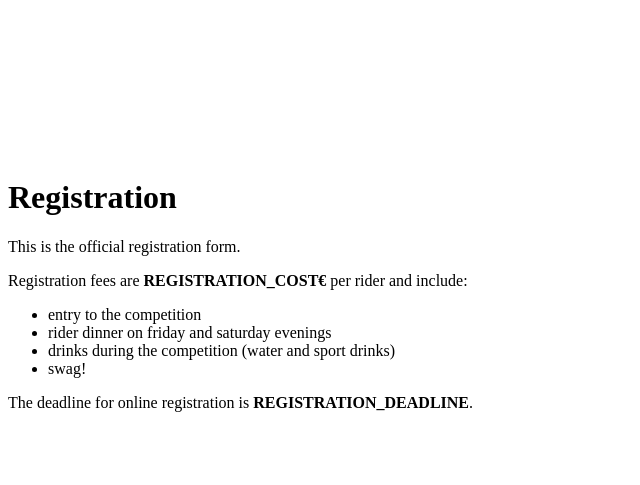
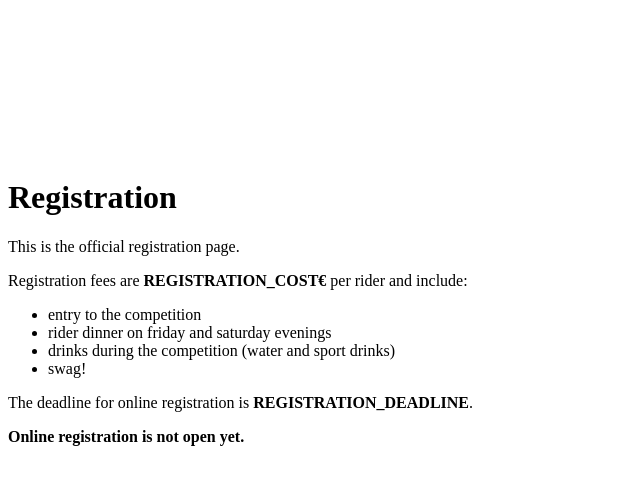
Before and after one commit to mikaelgramont/IMA, a PHP site: page /registration.php in a window 1280 px wide. Shown: the top 485 px of the page, without its empty margins (0-640 px from the left). Run offline with PHP 8.4, Linux system fonts and the light colour scheme; some libraries are stand-ins or nearby versions.

Commit message:
Updated registration pages so they're not open to the public yet.

```diff
--- a/pages/wbc/registration.php
+++ b/pages/wbc/registration.php
@@ -1,3 +1,10 @@
+<?php
+define('NOT_OPEN_YET', 'not_open_yet');
+define('OPEN', 'open');
+define('CLOSED', 'closed');
+
+define('REGISTRATION_OPEN', NOT_OPEN_YET);
+?>
   <style>
     /* Rest of the page */
     .content-wrapper {
@@ -197,6 +204,10 @@
       padding-right: 10px;
       font-weight: bold;
     }
+
+    .registration-status {
+      font-weight: bold;
+    }
   </style>
 
   <svg class="hidden">
@@ -211,7 +222,7 @@
   <div class="content-wrapper">
     <div class="content-main">
       <h1 class="display-font">Registration</h1>
-    <p>This is the official registration form.</p>
+      <p>This is the official registration page.</p>
       <p>
         Registration fees are <b><?php echo REGISTRATION_COST ?>&euro;</b> per rider and include:
       </p>
@@ -225,10 +236,25 @@
         The deadline for online registration is <b><?php echo REGISTRATION_DEADLINE ?></b>.
       </p>
 
+      <?php
+      switch (REGISTRATION_OPEN) {
+        case NOT_OPEN_YET:
+          echo "<p class='registration-status'>Online registration is not open yet.</p>\n";
+          break;
+        case CLOSED:
+          echo "<p class='registration-status'>Online registration is closed.</p>\n";
+          break;
+      }
+      ?>
+
       <div id="form-container"></div>
     </div>
   </div>
 
+
+<?php
+if (REGISTRATION_OPEN == OPEN) {
+  ?>
   <script>
     window.__registrationConstants__ = {
       costPerRider: parseFloat(<?php echo REGISTRATION_COST ?>, 10),
@@ -237,3 +263,6 @@
   </script>
   <script src="<?PHP echo PAYPAL_SCRIPT ?>"></script>
   <script src="<?PHP echo BASE_URL ?>scripts/registration-bundle.js"></script>
+  <?php
+}
+?>
```
Also changed, not shown: pages/wfc/registration.php (+30 -1 lines). Lines whose indentation alone changed are shown as unchanged.
